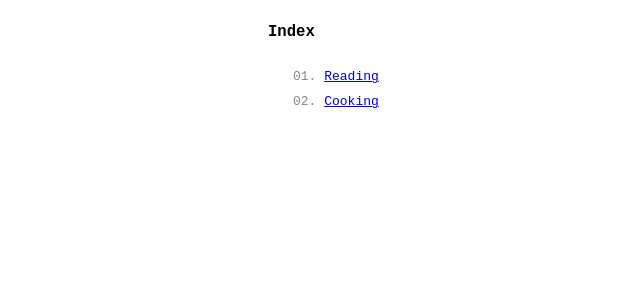
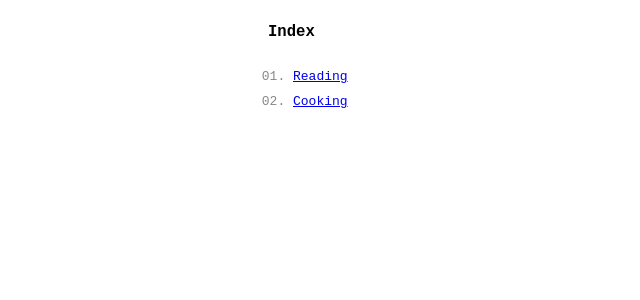
Before and after one commit to wrttn/wrttn.github.io, a Jekyll site: the page built from index.md, in a window 1280 px wide. Shown: the top 300 px of the page, without its empty margins (60-700 px from the left). Built offline with Jekyll 4.4.1, drawn with Linux system fonts in a browser that asks for light colours.

Commit message:
Update default.html

```diff
--- a/_layouts/default.html
+++ b/_layouts/default.html
@@ -45,7 +45,7 @@ ul.index {
 }
 ul.index li {
   list-style-type: decimal-leading-zero;
-  list-style-position: inside;
+  list-style-position: outside; /* inside */
   text-transform: capitalize;
   margin-bottom: 5px;
 }
```
